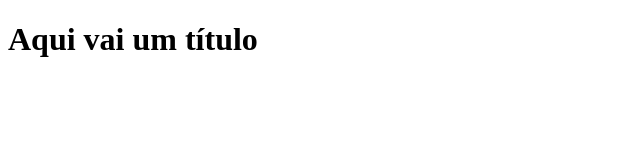
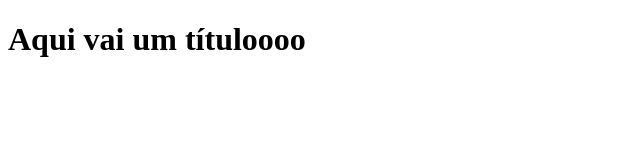
Before and after one commit to Fefealfonsi/projeto_git_wo, a plain HTML site: page trabalho_git_wo/index.html in a window 1280 px wide. Shown: the full height of the page, 0-640 px from the left. Drawn offline with Linux system fonts and the light colour scheme.

Commit message:
insersão de html

```diff
--- a/trabalho_git_wo/index.html
+++ b/trabalho_git_wo/index.html
@@ -7,7 +7,7 @@
 </head>
 
 <body>
-    <h1>Aqui vai um título</h1>
+    <h1>Aqui vai um títuloooo</h1>
 </body>
 
 </html>
```
